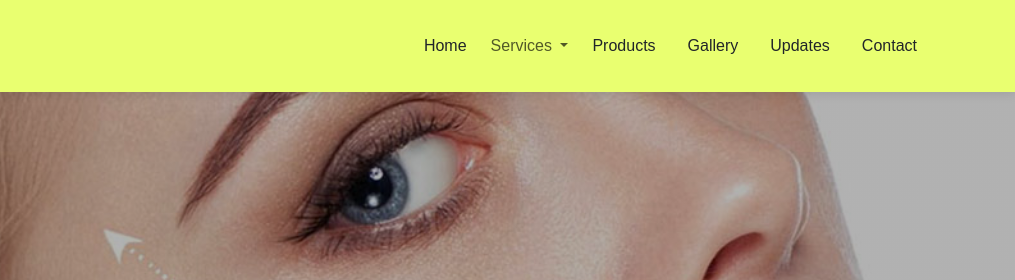
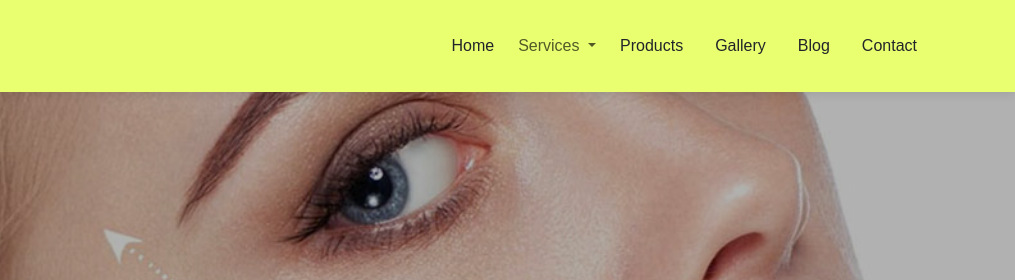
Before and after one commit to Simon-FOS/madepetal, a plain HTML site: page index.html in a window 1280 px wide. Shown: the top 280 px of the page, 265-1280 px from the left. Drawn offline with nearby package versions, Linux system fonts and the light colour scheme.

Commit message:
Edited navbar on all pages

```diff
--- a/index.html
+++ b/index.html
@@ -62,7 +62,7 @@
                         <a class="nav-link fw-medium text-dark" href="/gallery.html">Gallery</a>
                     </li>
                     <li class="nav-item px-2 d-flex align-items-center">
-                        <a class="nav-link fw-medium text-dark" href="/blog.html">Updates</a>
+                        <a class="nav-link fw-medium text-dark" href="/blog.html">Blog</a>
                     </li>
                     <li class="nav-item px-2 d-flex align-items-center">
                         <a class="nav-link fw-medium text-dark" href="/contact.html">Contact</a>
```
Also changed, not shown: blog.html (+1 -1 lines), contact.html (+1 -1 lines), gallery.html (+1 -1 lines), privacy-policy.html (+1 -1 lines), prodductss.html (+1 -1 lines), product.html (+1 -1 lines).
